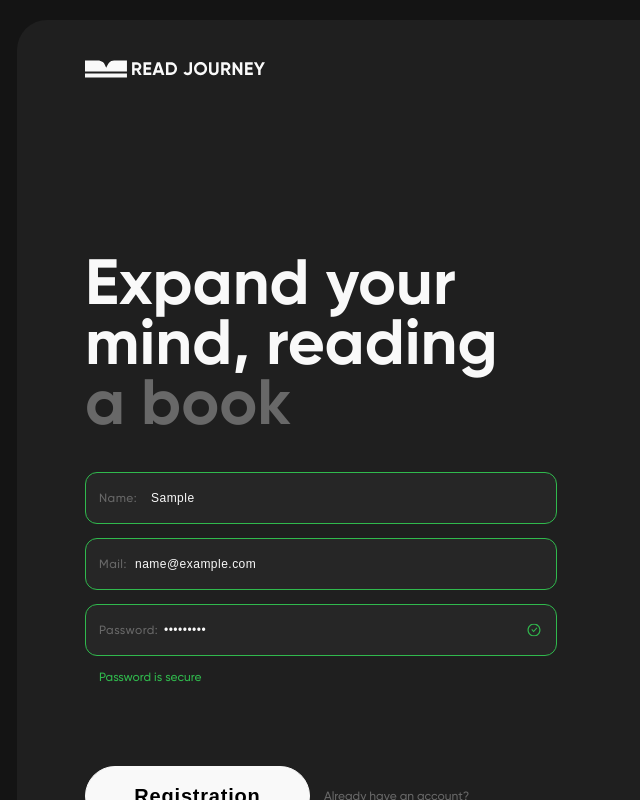
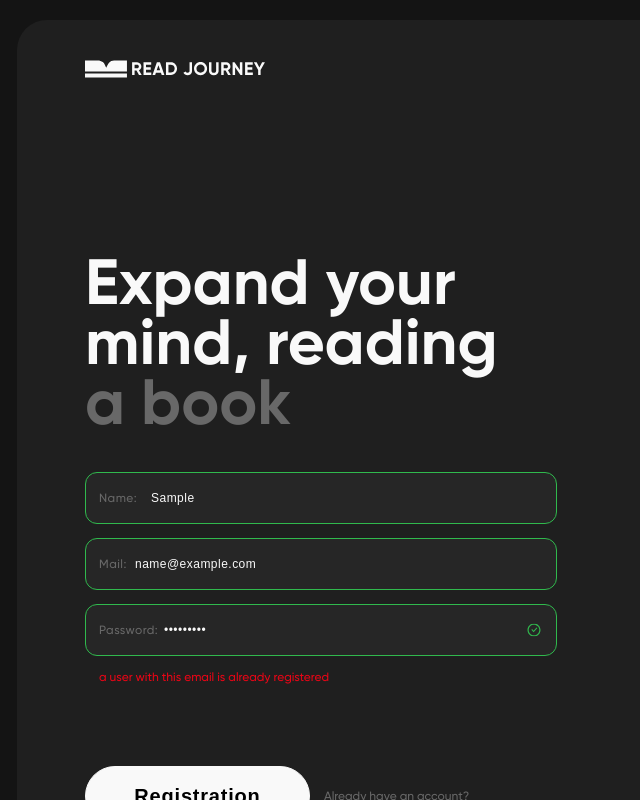
Before and after one commit to Zhihare/readjourney, a React (Create React App) app: page /readjourney/register in a window 1280 px wide. Both pictures are taken after typing "Sample", "name@example.com", "Sample123" into the empty fields and a click on the button "Registration". Shown: the top 800 px of the page, without its empty margins (3-643 px from the left). Built offline with nearby package versions, Linux system fonts and the light colour scheme; no server answers.

Commit message:
Update RegistrationForm.tsx

```diff
--- a/src/Components/LoginForm/RegistrationForm.tsx
+++ b/src/Components/LoginForm/RegistrationForm.tsx
@@ -1,7 +1,7 @@
 import React, { useState } from 'react';
 import * as Yup from 'yup';
 import { useForm } from 'react-hook-form';
-import { useDispatch } from 'react-redux';
+import { useDispatch, useSelector } from 'react-redux';
 
 
 import { LoginFormContainer, LoginFormForm, LoginFormTitle, Logo } from './LoginForm.styled';
@@ -10,6 +10,7 @@ import { yupResolver } from '@hookform/resolvers/yup';
 import { registration } from '../../redax/Auth/authThanks';
 import { AppDispatch } from '../../redax/store';
 import { NavLink } from 'react-router-dom';
+import { selectLoginError } from '../../redax/Auth/authSelector';
 
 type Props = {};
 
@@ -17,6 +18,7 @@ const RegistrationForm = (props: Props) => {
 
 
   const [passwordVisible, setPasswordVisible] = useState(false);
+  const errorUser = useSelector(selectLoginError);
   const [inputChanged, setInputChanged] = useState<{ [key: string]: boolean }>({
       name: false,
       email: false,
@@ -116,7 +118,7 @@ const RegistrationForm = (props: Props) => {
                   <use href={icons + '#icon-eye-off'}></use>
                 )}
               </svg> :
-              <svg id="eye" className={errors.password ? "error" : "ok"} width="16" height="12" onClick={togglePasswordVisibility}>
+              <svg id="eye" className={errors.password ? "error" : "ok"} width="16" height="12">
                 {errors.password ? (
                   <use href={icons + '#icon-pajamas_error'}></use>
                 ) : (
@@ -126,8 +128,11 @@ const RegistrationForm = (props: Props) => {
             }
         </div>
 
-        {errors.password ? <span id="error">{errors.password.message}</span> :
-            <span id="ok">Password is secure</span>}
+        {!errorUser?
+             errors.password ? <span id="error">{errors.password.message}</span> :
+              <span id="ok">Password is secure</span>:
+          <span id="error">a user with this email is already registered</span>
+           }
           </div>
 
         <div id="button" className='reg'>
```
